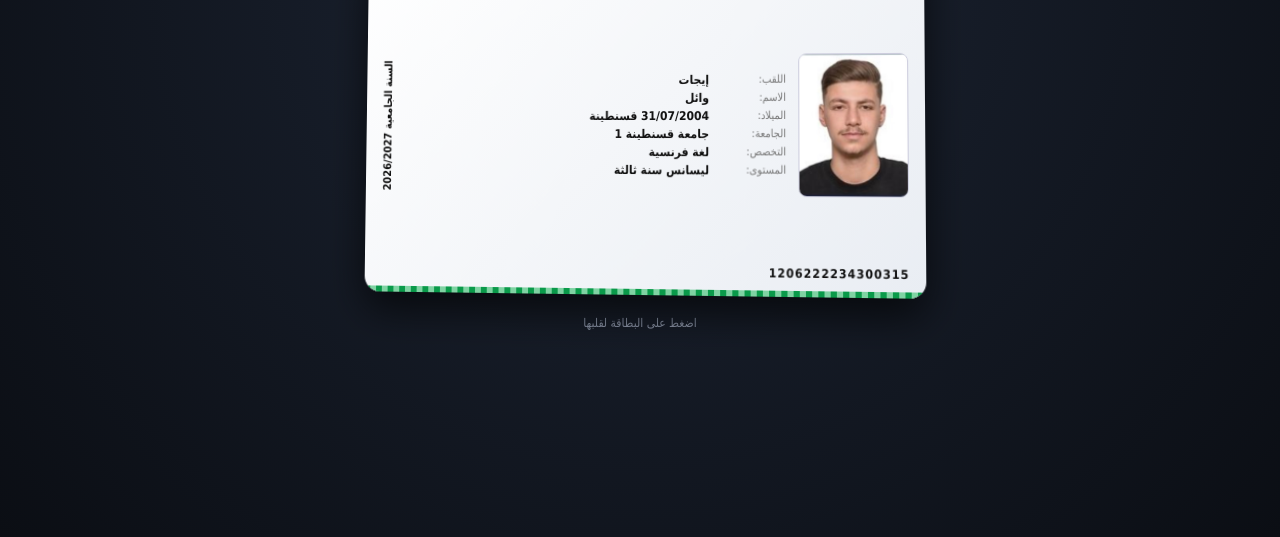
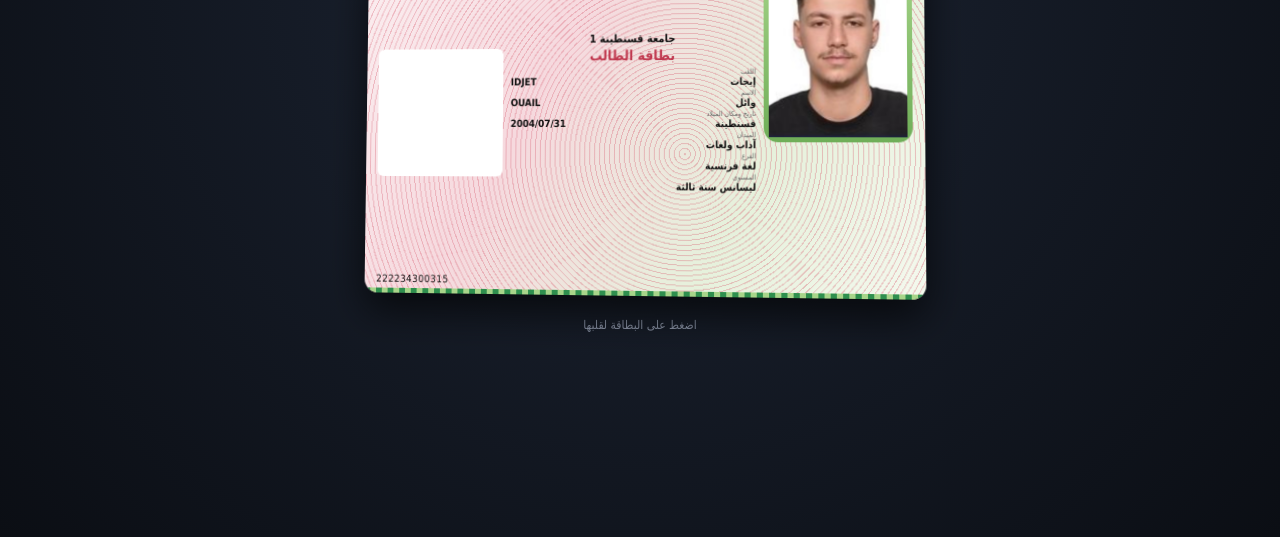
Before and after one commit to idjetwail-jpg/virtual-id-, a plain HTML site: page index.html in a window 1280 px wide. Shown: the part 263-800 px from the top of the page. Drawn offline with Linux system fonts and the light colour scheme; a script that the page names is missing.

Commit message:
Update index.html

```diff
--- a/index.html
+++ b/index.html
@@ -7,71 +7,61 @@
 <script src="https://cdnjs.cloudflare.com/ajax/libs/qrcodejs/1.0.0/qrcode.min.js"></script>
 <style>
 body{margin:0;min-height:100vh;display:flex;flex-direction:column;justify-content:center;align-items:center;background:radial-gradient(circle at 50% 30%,#1c2433,#0b0e14);font-family:Tahoma,sans-serif;overflow:hidden}
-.scene{width:94%;max-width:560px;aspect-ratio:1.6;perspective:1100px}
+.scene{width:94%;max-width:560px;aspect-ratio:1.586;perspective:1100px}
 .sway{width:100%;height:100%;transform-style:preserve-3d;animation:sway 6s ease-in-out infinite}
 @keyframes sway{0%,100%{transform:rotateY(-9deg) rotateX(4deg)}50%{transform:rotateY(9deg) rotateX(-3deg)}}
 .flip{width:100%;height:100%;position:relative;transform-style:preserve-3d;transition:transform .9s cubic-bezier(.4,.2,.2,1);cursor:pointer}
 .flip.on{transform:rotateY(180deg)}
-.face{position:absolute;inset:0;border-radius:16px;box-sizing:border-box;padding:12px 16px 16px;backface-visibility:hidden;-webkit-backface-visibility:hidden;box-shadow:0 18px 40px #000a;overflow:hidden;display:flex;flex-direction:column}
-.front{background:linear-gradient(135deg,#fff,#e9edf3);color:#111}
-.back{background:linear-gradient(135deg,#0a9a4a,#06602e);color:#fff;transform:rotateY(180deg);align-items:center;justify-content:center;text-align:center}
-.face::after{content:"";position:absolute;top:0;left:-60%;width:40%;height:100%;background:linear-gradient(100deg,transparent,#fff7,transparent);transform:skewX(-20deg);animation:shine 5s ease-in-out infinite}
+.face{position:absolute;inset:0;border-radius:14px;box-sizing:border-box;backface-visibility:hidden;-webkit-backface-visibility:hidden;box-shadow:0 18px 40px #000a;overflow:hidden}
+.front{direction:ltr;padding:10px 12px 22px;color:#111;display:grid;grid-template-columns:24% 1fr 27%;gap:8px;
+background:repeating-radial-gradient(circle at 58% 60%,rgba(214,90,110,.35) 0 1px,transparent 1px 5px),linear-gradient(120deg,#fbeff1 0%,#f6d9de 35%,#e6f1dc 70%,#f4f9ee 100%)}
+.back{background:linear-gradient(135deg,#f4f6f9,#dde3ea);transform:rotateY(180deg);display:flex;flex-direction:column;align-items:center;justify-content:center;text-align:center;color:#223}
+.face::after{content:"";position:absolute;top:0;left:-60%;width:40%;height:100%;background:linear-gradient(100deg,transparent,#fff8,transparent);transform:skewX(-20deg);animation:shine 5s ease-in-out infinite;pointer-events:none}
 @keyframes shine{0%,60%{left:-60%}100%{left:130%}}
-.top{display:flex;justify-content:space-between;align-items:flex-start}
-.uni{font-size:13px;font-weight:bold;color:#0a9a4a}
-.title{font-size:20px;font-weight:bold}
-.main{flex:1;display:flex;gap:12px;align-items:center;margin-top:6px}
-.photo{width:30%;max-width:105px;aspect-ratio:3/4;object-fit:cover;border-radius:8px;border:1px solid #ccd}
-.info{flex:1;font-size:11px}
-.r{display:flex;gap:6px;margin:4px 0}
-.r span{color:#777;min-width:70px}
-.r b{font-size:12px}
-.year{writing-mode:vertical-rl;transform:rotate(180deg);font-size:11px;font-weight:bold}
-.num{direction:ltr;font-size:12px;font-weight:bold;letter-spacing:1px}
-.front .num{text-align:right}
-.wave{position:absolute;bottom:0;left:0;right:0;height:6px;background:repeating-linear-gradient(90deg,#0a9a4a 0 6px,#7fd3a3 6px 12px)}
-#qr{background:#fff;padding:8px;border-radius:10px;margin:8px 0;width:110px;height:110px;box-sizing:content-box}
+.qrcol{display:flex;align-items:center;justify-content:center}
+#qr{background:#fff;padding:5px;border-radius:6px;width:100%;aspect-ratio:1;box-sizing:border-box}
 #qr img,#qr canvas{width:100%!important;height:100%!important}
-.note{font-size:10px;opacity:.8;margin-top:6px}
+.mid{display:flex;flex-direction:column;justify-content:center;direction:rtl;text-align:center}
+.uni{font-size:11px;font-weight:bold}
+.title{font-size:14px;font-weight:bold;color:#c0394f;margin:2px 0 4px}
+.f{margin:1px 0}
+.f small{display:block;font-size:7px;color:#666;text-align:right}
+.f .v{display:flex;justify-content:space-between;direction:ltr;font-size:10px;font-weight:bold}
+.f .v i{font-style:normal;direction:rtl}
+.pcol{display:flex;align-items:flex-start;justify-content:center}
+.pf{background:linear-gradient(#a8d58a,#6fae58);padding:5px;border-radius:14px;width:100%}
+.pf img{display:block;width:100%;aspect-ratio:3/4;object-fit:cover;background:#fff}
+.num{position:absolute;left:12px;bottom:9px;font-size:10px;letter-spacing:.5px}
+.wave{position:absolute;bottom:0;left:0;right:0;height:5px;background:repeating-linear-gradient(90deg,#2f8f4e 0 6px,#a8d58a 6px 12px)}
 .hint{color:#8a93a6;font-size:12px;margin-top:22px}
 </style>
 </head>
 <body>
-<div class="scene">
- <div class="sway">
-  <div class="flip" id="card">
-   <div class="face front">
-    <div class="top">
+<div class="scene"><div class="sway"><div class="flip" id="card">
+  <div class="face front">
+    <div class="qrcol"><div id="qr"></div></div>
+    <div class="mid">
       <div class="uni">جامعة قسنطينة 1</div>
       <div class="title">بطاقة الطالب</div>
+      <div class="f"><small>اللقب</small><div class="v"><span>IDJET</span><i>إيجات</i></div></div>
+      <div class="f"><small>الاسم</small><div class="v"><span>OUAIL</span><i>وائل</i></div></div>
+      <div class="f"><small>تاريخ ومكان الميلاد</small><div class="v"><span>2004/07/31</span><i>قسنطينة</i></div></div>
+      <div class="f"><small>الميدان</small><div class="v"><span></span><i>آداب ولغات</i></div></div>
+      <div class="f"><small>الفرع</small><div class="v"><span></span><i>لغة فرنسية</i></div></div>
+      <div class="f"><small>المستوى</small><div class="v"><span></span><i>ليسانس سنة ثالثة</i></div></div>
     </div>
-    <div class="main">
-      <img class="photo" src="IMG_6713.jpeg" alt="صورة">
-      <div class="info">
-        <div class="r"><span>اللقب:</span><b>إيجات</b></div>
-        <div class="r"><span>الاسم:</span><b>وائل</b></div>
-        <div class="r"><span>الميلاد:</span><b>31/07/2004 قسنطينة</b></div>
-        <div class="r"><span>الجامعة:</span><b>جامعة قسنطينة 1</b></div>
-        <div class="r"><span>التخصص:</span><b>لغة فرنسية</b></div>
-        <div class="r"><span>المستوى:</span><b>ليسانس سنة ثالثة</b></div>
-      </div>
-      <div class="year">السنة الجامعية 2026/2027</div>
-    </div>
-    <div class="num">1206222234300315</div>
+    <div class="pcol"><div class="pf"><img src="IMG_6713.jpeg" alt="صورة"></div></div>
+    <div class="num">222234300315</div>
     <div class="wave"></div>
-   </div>
-   <div class="face back">
-    <div style="font-weight:bold;font-size:16px">جامعة قسنطينة 1</div>
-    <div id="qr"></div>
-    <div class="num">1206222234300315</div>
-    <div class="note">تصميم شخصي · غير رسمي</div>
-   </div>
   </div>
- </div>
-</div>
+  <div class="face back">
+    <div style="font-weight:bold">جامعة قسنطينة 1</div>
+    <div style="font-size:11px;margin-top:6px;opacity:.7">تصميم شخصي · غير رسمي</div>
+  </div>
+</div></div></div>
 <div class="hint">اضغط على البطاقة لقلبها</div>
 <script>
-new QRCode(document.getElementById("qr"),{text:location.href,width:220,height:220});
+new QRCode(document.getElementById("qr"),{text:location.href,width:200,height:200});
 document.getElementById("card").addEventListener("click",function(){this.classList.toggle("on")});
 </script>
 </body>
```
